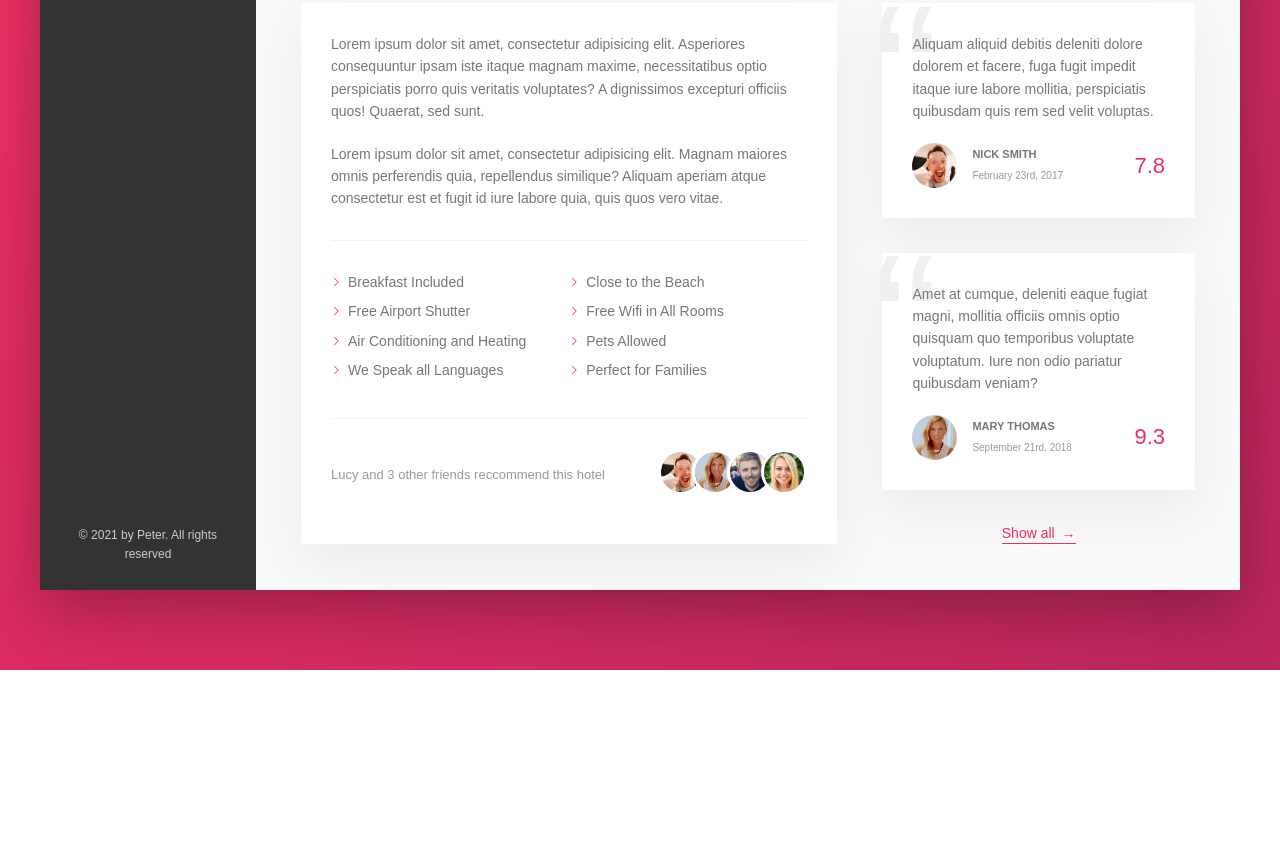
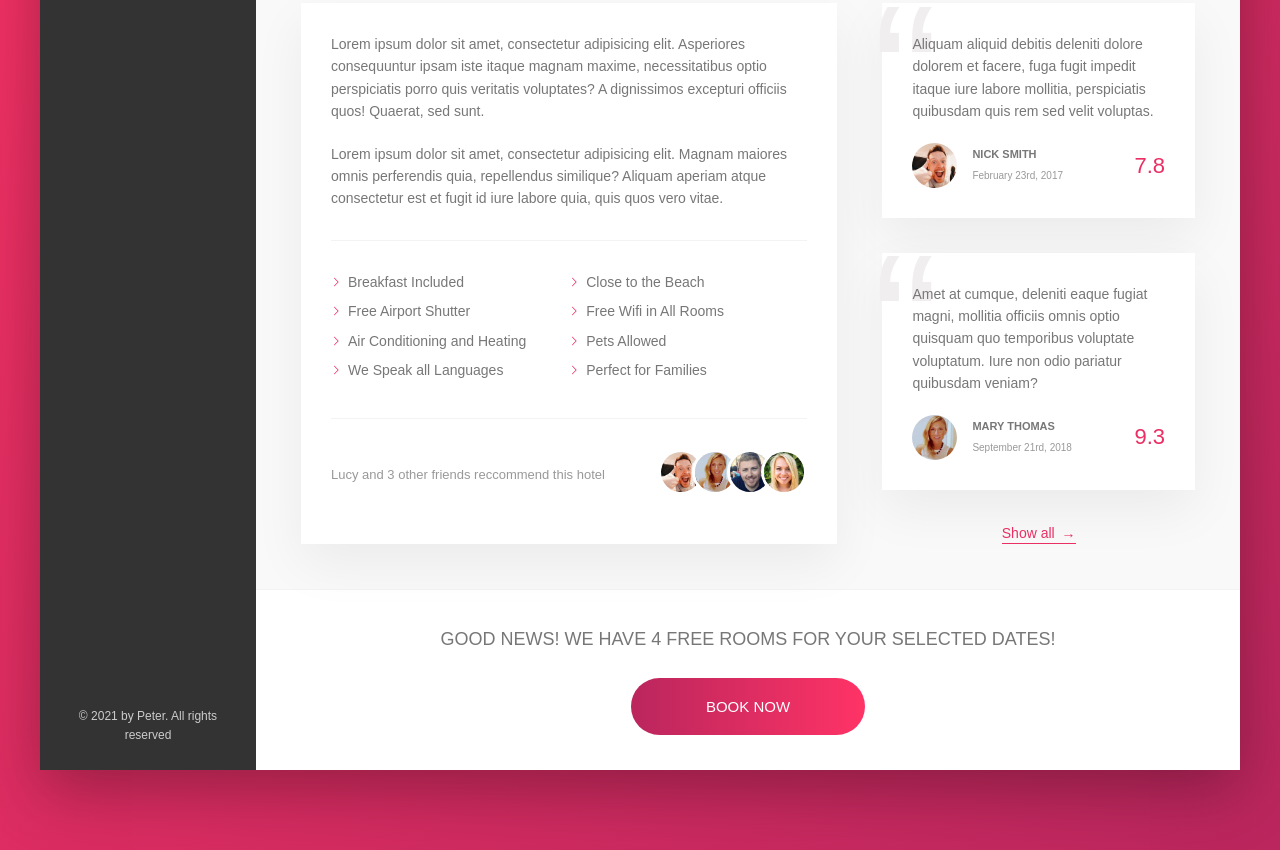
Before and after one commit to pedroariel01/using-flexbox, a website: page index.html in a window 1280 px wide. Shown: the part 644-1494 px from the top of the page. Before the commit the page ends 1314 px from the top, so only its background shows below. Drawn offline with Linux system fonts and the light colour scheme.

Commit message:
Implemented the CTA Section

```diff
--- a/index.html
+++ b/index.html
@@ -126,6 +126,7 @@
         </div>
 
         <div class="detail">
+          <div class="detail-body">
               <div class="description">
                 <p class="paragraph">Lorem ipsum dolor sit amet, consectetur adipisicing elit. Asperiores consequuntur ipsam iste itaque magnam maxime, necessitatibus optio perspiciatis porro quis veritatis voluptates? A dignissimos excepturi officiis quos! Quaerat, sed sunt. </p>
                 <p class="paragraph">Lorem ipsum dolor sit amet, consectetur adipisicing elit. Magnam maiores omnis perferendis quia, repellendus similique? Aliquam aperiam atque consectetur est et fugit id iure labore quia, quis quos vero vitae. </p>
@@ -180,6 +181,19 @@
                 <button class="btn-inline">Show all  <span>&rarr;</span> </button>
 
               </div>
+
+
+            </div>
+          <div class="cta">
+              <h2 class="cta__book-now">
+                  Good news! We have 4 free rooms for your selected dates!
+              </h2>
+              <button class="btn">
+                  <span class="btn__visible">Book now</span>
+                  <span class="btn__invisible">Only 4 rooms left</span>
+              </button>
+          </div>
+
         </div>
 
       </main>
--- a/sass/_component.scss
+++ b/sass/_component.scss
@@ -481,3 +481,75 @@
     overflow: hidden;
   }
 }
+
+
+.cta{
+
+  padding: 3.5rem 0;
+  text-align: center;
+
+
+  &__book-now{
+    text-transform: uppercase;
+    font-size: 1.8rem;
+    font-weight: 300;
+    margin-bottom: 2.5rem;
+
+  }
+
+}
+
+.btn{
+
+  font-size: 1.5rem;
+  font-weight: 300;
+  text-transform: uppercase;
+  border: none;
+  border-radius: 1000px;
+  background-image:linear-gradient(to right , var(--color-primary-dark), var(--color-primary-light)) ;
+  color: white;
+  position: relative;
+  overflow: hidden;
+  cursor: pointer;
+
+  & > * {
+        display: inline-block;
+        height: 100%;
+        width: 100%;
+        transition: all .4s;
+    }
+
+  &__visible {
+        padding: 2rem 7.5rem;
+    }
+
+    &__invisible {
+        position: absolute;
+        padding: 2rem 0;
+        left: 0;
+        top: -100%;
+    }
+
+  &:hover{
+        background-image: linear-gradient(to right,  var(--color-primary-light), var(--color-primary-dark));
+    animation: pulsate 1s infinite;
+    }
+
+  &:hover &__visible {
+    transform: translateY(100%);
+
+    }
+
+  &:hover &__invisible {
+      top: 0;
+  }
+
+  &:focus {
+        outline: none;
+
+    }
+
+
+
+
+}
--- a/sass/_layout.scss
+++ b/sass/_layout.scss
@@ -39,10 +39,17 @@
 
 .detail{
   display: flex;
+  flex-direction: column;
+
+}
+
+.detail-body{
+  display: flex;
   font-size: 1.4rem;
   padding: 4.5rem;
   background-color: var(--grey-light-1);
   border-bottom: var(--line);
+
 
 }
 
```
Also changed, not shown: css/style.css. Lines whose indentation alone changed are shown as unchanged.
